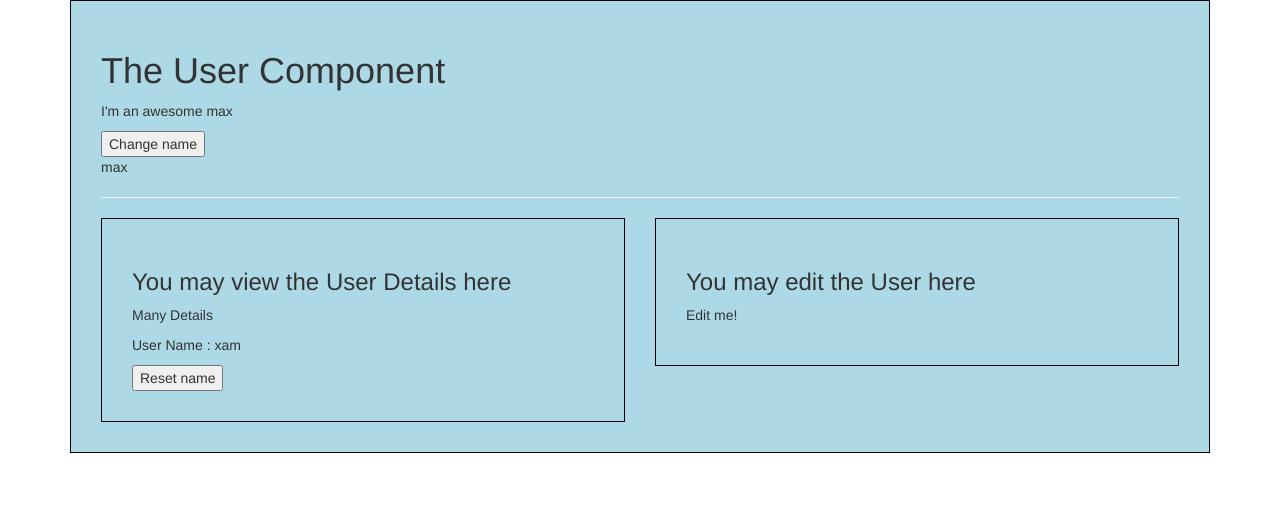
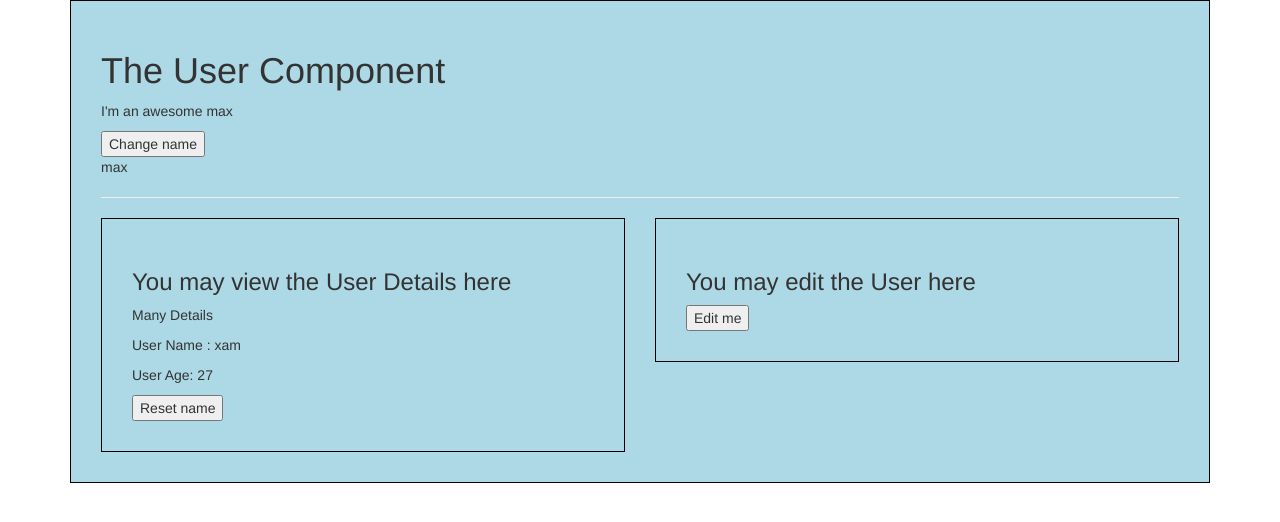
Before and after one commit to jacques-sounvi/TrainningVueJs, a Vue app: page / in a window 1280 px wide. Shown: the top 522 px of the page. Built offline with nearby package versions, Linux system fonts and the light colour scheme.

Commit message:
Pass props in the other compoment with

```diff
--- a/src/components/User.vue
+++ b/src/components/User.vue
@@ -4,13 +4,17 @@
         <p>I'm an awesome {{name}}</p>
         <button @click="ChangeName">Change name</button>
         <p>{{name}}</p>
+
         <hr>
         <div class="row">
             <div class="col-xs-12 col-sm-6">
-                <app-user-detail :myName="name" @nameWasReset="name = $event"></app-user-detail>
+                <app-user-detail
+                :myName="name"
+                @nameWasReset="name = $event"
+                :userAge="age"></app-user-detail>
             </div>
             <div class="col-xs-12 col-sm-6">
-                <app-user-edit></app-user-edit>
+                <app-user-edit @ageWasChanged="age = $event"></app-user-edit>
             </div>
         </div>
     </div>
@@ -27,7 +31,8 @@
         },
          data(){
            return{
-               name: 'max'
+               name: 'max',
+               age: 27
            };
        },
        methods:{
--- a/src/components/UserDetail.vue
+++ b/src/components/UserDetail.vue
@@ -3,6 +3,7 @@
         <h3>You may view the User Details here</h3>
         <p>Many Details</p>
         <p>User Name : {{swithName()}} </p>
+        <p>User Age: {{userAge}}</p>
          <button @click="ResetName">Reset name</button>
 
     </div>
@@ -10,7 +11,12 @@
 
 <script>
     export default{
-        props: ['myName'],
+        props: {
+            myName:{
+                type: String
+            },
+            userAge: Number
+        },
         methods:{
             swithName(){
                 return this.myName.split("").reverse().join("");
--- a/src/components/UserEdit.vue
+++ b/src/components/UserEdit.vue
@@ -1,11 +1,20 @@
 <template>
     <div class="component">
         <h3>You may edit the User here</h3>
-        <p>Edit me!</p>
+        <button @click="editAge">Edit me </button>
     </div>
 </template>
 
 <script>
+    export default{
+        props:['userAge'],
+        methods:{
+            editAge(){
+                this.userAge = 30
+                this.$emit('ageWasChanged',this.userAge)
+            }
+        }
+    }
 </script>
 
 <style scoped>
```
Also changed, not shown: package.json (+38 -17 lines), 2 other files (tests, documents, lock files or other folders).
